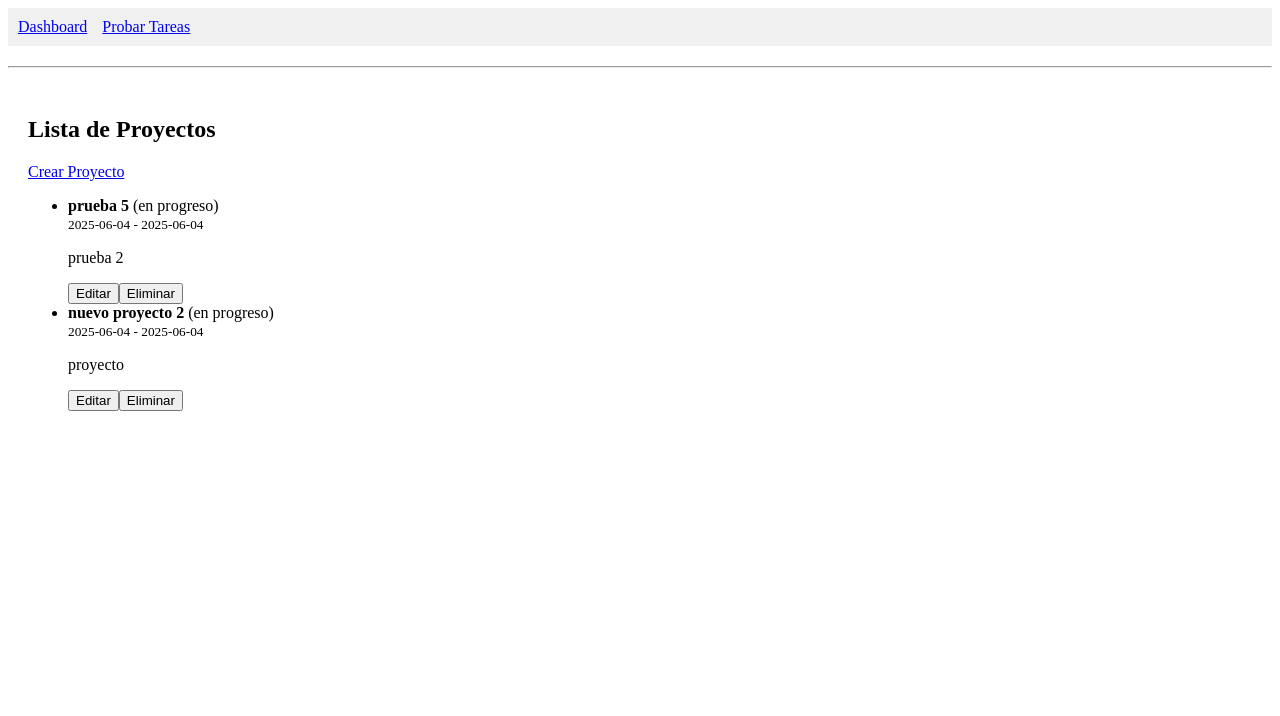
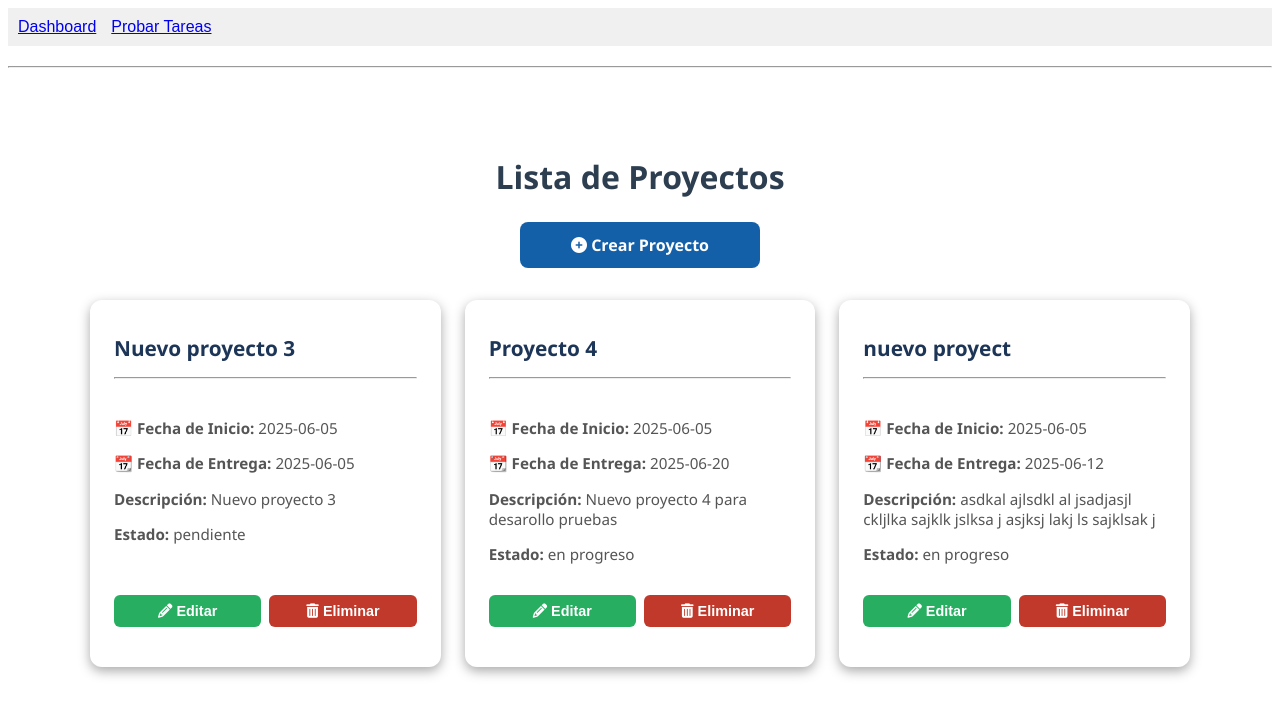
Before and after one commit to JonatanST/gestor-proyectos, an Angular app: page /projects in a window 1280 px wide. Shown: the top 716 px of the page. Built offline with nearby package versions, Linux system fonts and the light colour scheme; data requests are answered from the project's data file.

Commit message:
feat: Se ajusta el diseño en listar proyectos

```diff
--- a/angular.json
+++ b/angular.json
@@ -30,7 +30,10 @@
                 "input": "public"
               }
             ],
-            "styles": ["src/styles.scss"],
+            "styles": [
+              "node_modules/@fortawesome/fontawesome-free/css/all.min.css",
+              "src/styles.scss"
+            ],
             "scripts": []
           },
           "configurations": {
--- a/db.json
+++ b/db.json
@@ -1,19 +1,27 @@
 {
   "projects": [
     {
-      "id": "2",
-      "nombre": "prueba 5",
-      "descripcion": "prueba 2",
-      "fechaInicio": "2025-06-04",
-      "fechaEntrega": "2025-06-04",
+      "id": "4",
+      "nombre": "Nuevo proyecto 3",
+      "descripcion": "Nuevo proyecto 3",
+      "fechaInicio": "2025-06-05",
+      "fechaEntrega": "2025-06-05",
+      "estado": "pendiente"
+    },
+    {
+      "id": "5",
+      "nombre": "Proyecto 4",
+      "descripcion": "Nuevo proyecto 4 para desarollo pruebas",
+      "fechaInicio": "2025-06-05",
+      "fechaEntrega": "2025-06-20",
       "estado": "en progreso"
     },
     {
-      "id": "3",
-      "nombre": "nuevo proyecto 2",
-      "descripcion": "proyecto ",
-      "fechaInicio": "2025-06-04",
-      "fechaEntrega": "2025-06-04",
+      "id": "6",
+      "nombre": "nuevo proyect",
+      "descripcion": "asdkal  ajlsdkl al  jsadjasjl ckljlka  sajklk jslksa j asjksj lakj ls sajklsak j",
+      "fechaInicio": "2025-06-05",
+      "fechaEntrega": "2025-06-12",
       "estado": "en progreso"
     }
   ]
--- a/package.json
+++ b/package.json
@@ -22,7 +22,9 @@
     "@angular/platform-browser": "^19.2.0",
     "@angular/platform-browser-dynamic": "^19.2.0",
     "@angular/router": "^19.2.0",
+    "@fortawesome/fontawesome-free": "^6.7.2",
     "rxjs": "~7.8.0",
+    "sweetalert2": "^11.22.0",
     "tslib": "^2.3.0",
     "zone.js": "~0.15.0"
   },
--- a/src/app/features/projects/pages/project-form/project-form.component.html
+++ b/src/app/features/projects/pages/project-form/project-form.component.html
@@ -1,4 +1,4 @@
-<h2>Crear Proyecto</h2>
+<h2>{{ editMode ? 'Editar Proyecto' : 'Crear Proyecto' }}</h2>
 
 <form [formGroup]="form" (ngSubmit)="onSubmit()">
   <div>
@@ -32,4 +32,5 @@
   </div>
 
   <button type="submit" [disabled]="form.invalid">Guardar</button>
+  <button type="button" (click)="cancelar()">Cancelar</button>
 </form>
--- a/src/app/features/projects/pages/project-form/project-form.component.ts
+++ b/src/app/features/projects/pages/project-form/project-form.component.ts
@@ -35,14 +35,11 @@ export class ProjectFormComponent implements OnInit {
       estado: ['', Validators.required],
     });
 
-    // 🧠 Detectar modo edición
     this.route.paramMap.subscribe((params) => {
       const id = params.get('id');
       if (id) {
         this.editMode = true;
         this.projectId = id;
-        console.log('✏️ Modo edición. Cargando proyecto con ID:', id);
-
         this.projectService.getProyectoPorId(id).subscribe((proyecto) => {
           this.form.patchValue(proyecto);
         });
@@ -58,8 +55,6 @@ export class ProjectFormComponent implements OnInit {
         id: this.projectId,
         ...this.form.value,
       };
-      console.log('📦 ACTUALIZANDO proyecto:', proyectoActualizado);
-
       this.projectService
         .actualizarProyecto(proyectoActualizado)
         .subscribe(() => {
@@ -67,19 +62,20 @@ export class ProjectFormComponent implements OnInit {
         });
     } else {
       this.projectService.getProyectos().subscribe((proyectos) => {
-        const ids = proyectos.map((p) => +p.id!); // Convertimos string -> number
-        const nuevoId = (ids.length > 0 ? Math.max(...ids) + 1 : 1).toString(); // string
-
+        const ids = proyectos.map((p) => +p.id!);
+        const nuevoId = (ids.length > 0 ? Math.max(...ids) + 1 : 1).toString();
         const nuevoProyecto: Project = {
           id: nuevoId,
           ...this.form.value,
         };
-
-        console.log('🆕 CREANDO nuevo proyecto:', nuevoProyecto);
         this.projectService.agregarProyecto(nuevoProyecto).subscribe(() => {
           this.router.navigate(['/projects']);
         });
       });
     }
   }
+
+  cancelar(): void {
+    this.router.navigate(['/projects']);
+  }
 }
--- a/src/app/features/projects/pages/project-list/project-list/project-list.component.html
+++ b/src/app/features/projects/pages/project-list/project-list/project-list.component.html
@@ -1,18 +1,31 @@
+<section class="project-list">
   <h2>Lista de Proyectos</h2>
-<a routerLink="/projects/new">Crear Proyecto</a>
+  <a routerLink="/projects/new"><i class="fas fa-plus-circle"></i> Crear Proyecto</a>
 
   <ul *ngIf="proyectos$ | async as proyectos; else cargando">
     <li *ngFor="let proyecto of proyectos">
       <div>
-      <strong>{{ proyecto.nombre }}</strong> ({{ proyecto.estado }})<br />
-      <small>{{ proyecto.fechaInicio }} - {{ proyecto.fechaEntrega }}</small>
-      <p>{{ proyecto.descripcion }}</p>
+        <p><strong>{{ proyecto.nombre }}</strong></p>
+        <hr>
+        <br>
+        <p><b> 📅 Fecha de Inicio:</b> {{ proyecto.fechaInicio }}</p>
+        <p><b> 📆 Fecha de Entrega: </b>{{ proyecto.fechaEntrega }}</p>
+        <p><b> Descripción: </b>
+          {{ proyecto.descripcion }}
+        </p>
+        <p><b> Estado: </b>{{ proyecto.estado }}</p>
       </div>
-    <button [routerLink]="['/projects/edit', proyecto.id]">Editar</button>
-    <button (click)="eliminar(proyecto.id!)">Eliminar</button>
+      <div class="btn-group">
+        <button [routerLink]="['/projects/edit', proyecto.id]">
+          <i class="fa fa-pencil" aria-hidden="true"></i> Editar
+        </button>
+        <button (click)="eliminar(proyecto.id!)"><i class="fas fa-trash-alt"></i> Eliminar</button>
+      </div>
     </li>
   </ul>
 
   <ng-template #cargando>
-  <p>Cargando proyectos...</p>
+    <p style="text-align: center;">Cargando proyectos...</p>
   </ng-template>
+
+</section>
--- a/src/app/features/projects/pages/project-list/project-list/project-list.component.scss
+++ b/src/app/features/projects/pages/project-list/project-list/project-list.component.scss
@@ -0,0 +1,108 @@
+.project-list {
+  padding: 2rem;
+  max-width: 1100px;
+  margin: 0 auto;
+  font-family: "Segoe UI", Tahoma, Geneva, Verdana, sans-serif;
+
+  h2 {
+    font-size: 2rem;
+    margin-bottom: 1.5rem;
+    color: #2c3e50;
+    text-align: center;
+  }
+
+  a {
+    display: block;
+    max-width: 200px;
+    margin: 0 auto 2rem auto;
+    padding: 0.7rem 1.2rem;
+    background-color: #1460a8;
+    color: #fff;
+    text-align: center;
+    text-decoration: none;
+    border-radius: 8px;
+    font-weight: bold;
+    border: 1px solid transparent;
+    transition: all 0.3s ease;
+
+    &:hover {
+      background-color: #fff;
+      color: #1460a8;
+      border: 1px solid #1460a8;
+    }
+  }
+
+  ul {
+    display: grid;
+    grid-template-columns: repeat(auto-fill, minmax(320px, 1fr));
+    gap: 1.5rem;
+    padding: 0;
+    list-style: none;
+  }
+
+  li {
+    background: #ffffff;
+    border-radius: 12px;
+    box-shadow: 0 4px 12px rgb(0 0 0 / 34%);
+    padding: 1.5rem;
+    display: flex;
+    flex-direction: column;
+    justify-content: space-between;
+    transition: transform 0.2s ease;
+
+    &:hover {
+      transform: translateY(-3px);
+    }
+
+    div {
+      margin-bottom: 1rem;
+
+      strong {
+        font-size: 1.3rem;
+        color: #1d3557;
+      }
+
+      small {
+        color: #888;
+        display: block;
+        margin-top: 0.3rem;
+      }
+
+      p {
+        color: #555;
+        margin-top: 0.6rem;
+        font-size: 0.95rem;
+      }
+    }
+
+    .btn-group {
+      display: flex;
+      gap: 0.5rem;
+
+      button {
+        flex: 1;
+        padding: 0.5rem;
+        border: none;
+        border-radius: 6px;
+        font-weight: 600;
+        cursor: pointer;
+        font-size: 0.9rem;
+        transition: background 0.3s ease;
+
+        &:first-of-type {
+          background-color: #27ae60;
+          color: #fff;
+        }
+
+        &:last-of-type {
+          background-color: #c0392b;
+          color: #fff;
+        }
+
+        &:hover {
+          opacity: 0.85;
+        }
+      }
+    }
+  }
+}
--- a/src/app/features/projects/pages/project-list/project-list/project-list.component.ts
+++ b/src/app/features/projects/pages/project-list/project-list/project-list.component.ts
@@ -4,6 +4,7 @@ import { Project } from '../../../models/project.model';
 import { Observable } from 'rxjs';
 import { CommonModule } from '@angular/common';
 import { RouterModule } from '@angular/router';
+import Swal from 'sweetalert2';
 
 @Component({
   selector: 'app-project-list',
@@ -22,25 +23,40 @@ export class ProjectListComponent implements OnInit {
   }
 
   cargarProyectos(): void {
-    console.log('📦 Cargando proyectos...');
     this.proyectos$ = this.projectService.getProyectos();
   }
 
   eliminar(id: string): void {
-    console.log(
-      '🧨 Solicitando eliminación de proyecto con ID:',
-      id,
-      typeof id
-    );
-
-    this.projectService.eliminarProyecto(id).subscribe({
-      next: () => {
-        console.log('✅ Proyecto eliminado');
-        this.proyectos$ = this.projectService.getProyectos();
-      },
-      error: (error) => {
-        console.error('❌ ERROR al eliminar:', error);
-      },
+    Swal.fire({
+      title: '¿Estás seguro de eliminar el proyecto?',
+      text: 'No podrás revertir esta acción',
+      icon: 'info',
+      showCancelButton: true,
+      confirmButtonColor: '#3ec4d3',
+      cancelButtonColor: '#7595b3',
+      confirmButtonText: 'Sí, eliminar',
+      cancelButtonText: 'Cancelar',
+    }).then((result) => {
+      if (result.isConfirmed) {
+        this.projectService.eliminarProyecto(id).subscribe({
+          next: () => {
+            this.cargarProyectos();
+            Swal.fire(
+              '¡Eliminado!',
+              'El proyecto ha sido eliminado.',
+              'success'
+            );
+          },
+          error: (error) => {
+            Swal.fire(
+              'Error',
+              'Hubo un problema al eliminar el proyecto.',
+              'error'
+            );
+          },
+        });
+      } else {
+      }
     });
   }
 }
--- a/src/styles.scss
+++ b/src/styles.scss
@@ -1 +1,5 @@
 /* You can add global styles to this file, and also import other style files */
+
+body {
+  font-family: sans-serif;
+}
```
Also changed, not shown: src/app/features/projects/pages/project-form/project-form.component.scss (+49 -0 lines), 1 other file (tests, documents, lock files or other folders). Lines whose indentation alone changed are shown as unchanged.
